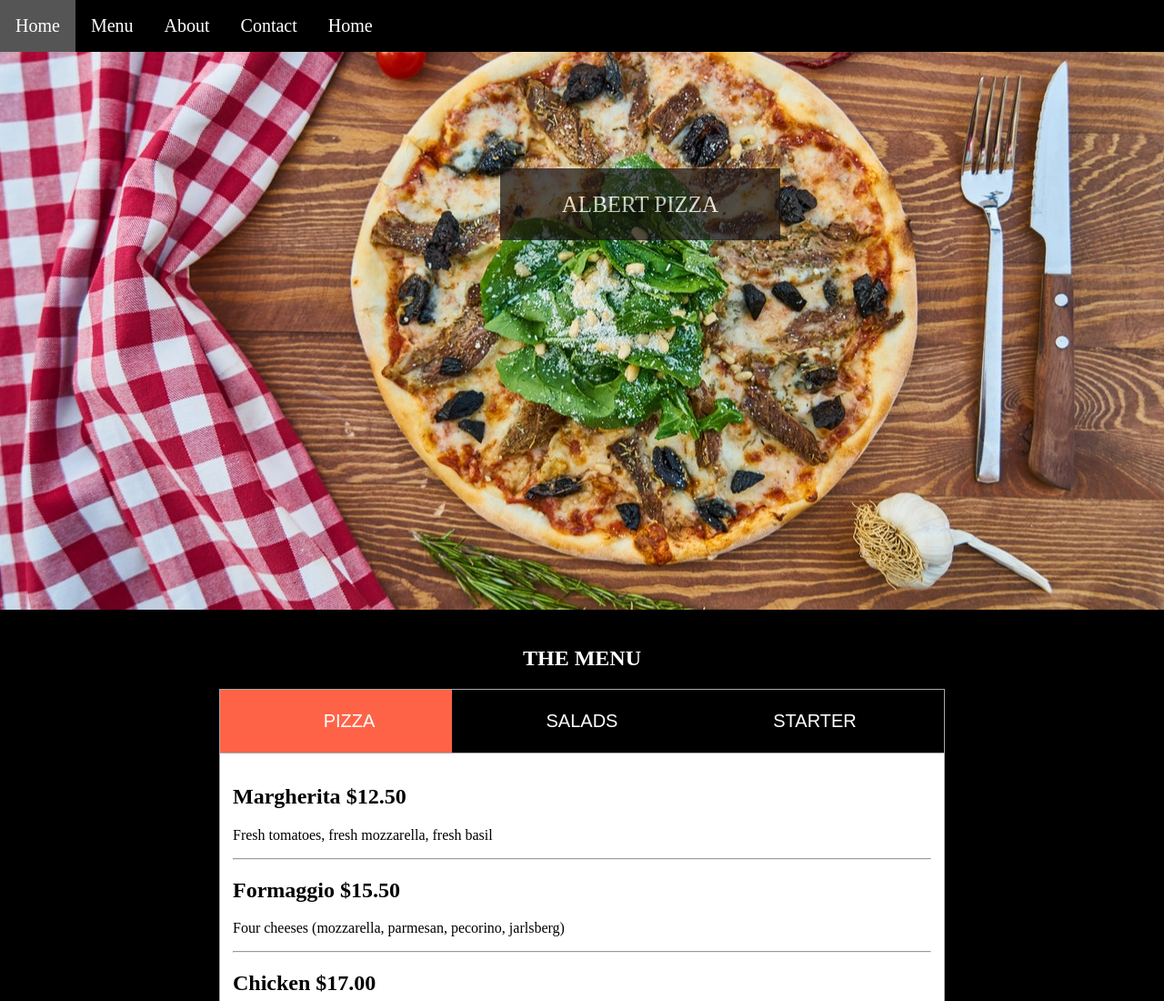
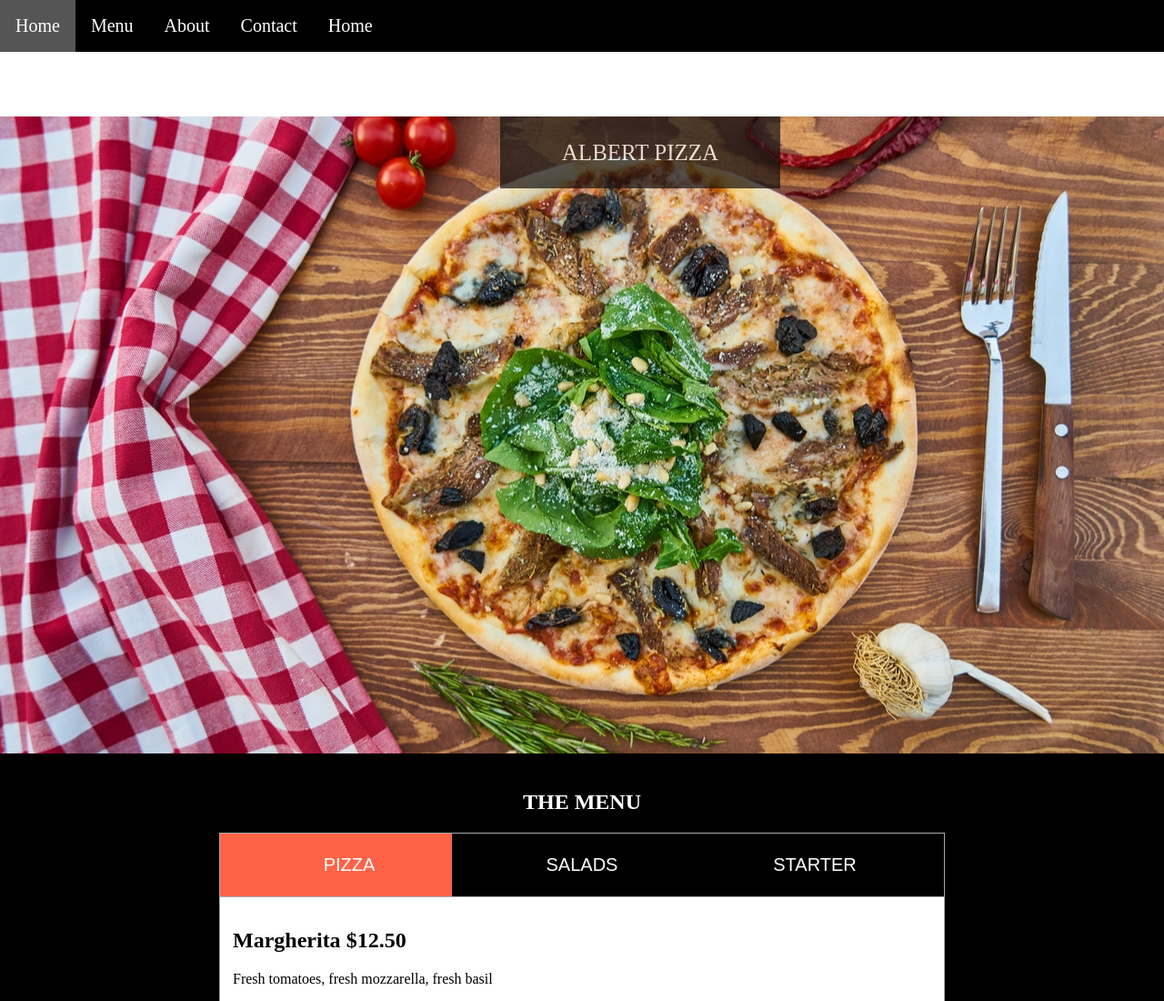
Before and after one commit to Albert4940/Albert-Pizza, a plain HTML site: page index.html in a window 1280 px wide. Shown: the top 1100 px of the page at 91% size. Drawn offline with Linux system fonts and the light colour scheme.

Commit message:
update header

```diff
--- a/src/index.css
+++ b/src/index.css
@@ -6,10 +6,11 @@ nav{
     width: 100%;
     background-color: #000;
     opacity: 0.7;
-     overflow: auto;
-    /* position:fixed; */
-    /* z-index: 1; */
-    /* top: 0;  */
+    overflow: auto;
+    position:fixed;
+     z-index: 1;
+     top: 0;
+
 }
 
 nav:hover{
@@ -31,7 +32,8 @@ nav a{
 
 
 header{
-    height: 670px;
+    margin-top: 0;
+    height: 700px;
     background-image: url("img/close-up.jpg");
     background-position: center;
     background-repeat: no-repeat;
```
